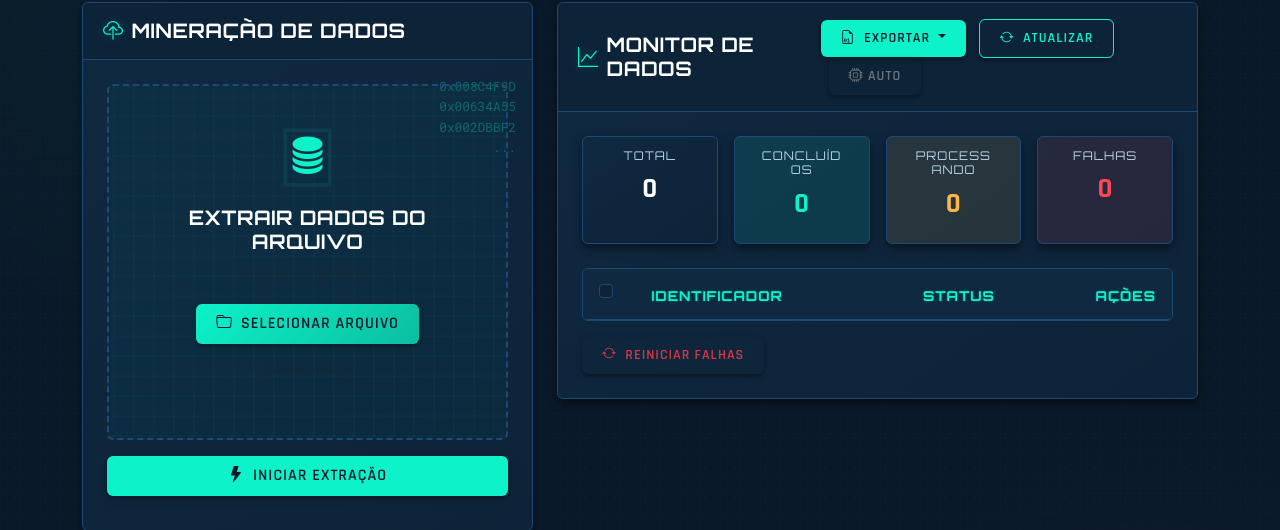
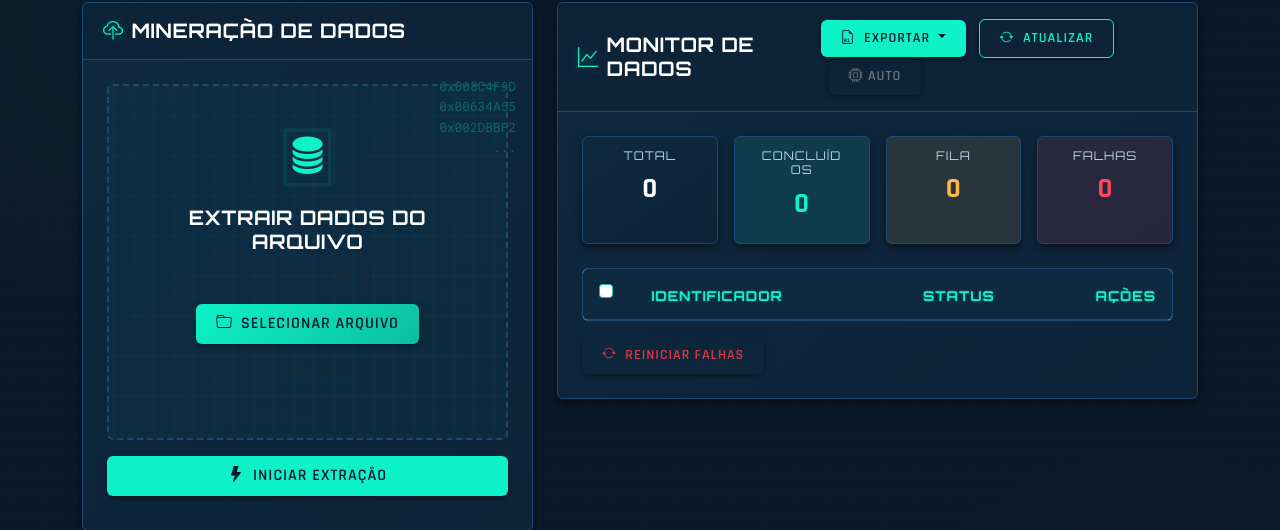
Before and after one commit to LucasAgroTech/cnpjdev, a FastAPI app: page / in a window 1280 px wide; the page is wider, and only the part inside the window is pictured. Shown: the part 207-737 px from the top of that part. Run offline with FastAPI, Linux system fonts and the light colour scheme; data that the repository does not hold is empty.

Commit message:
commitando

```diff
--- a/templates/index.html
+++ b/templates/index.html
@@ -350,6 +350,7 @@
             font-family: 'Roboto Mono', monospace;
             letter-spacing: 0.5px;
             box-shadow: var(--shadow-sm);
+            display: inline-block;
         }
 
         .bg-success {
@@ -377,7 +378,7 @@
             overflow-y: auto;
             border-radius: var(--border-radius);
             box-shadow: inset 0 0 5px rgba(0, 0, 0, 0.2);
-            background-color: var(--surface-dark);
+            background-color: white;
             border: 1px solid var(--border);
             position: relative;
         }
@@ -401,11 +402,11 @@
         }
 
         .table tbody td {
-            color: white;
             border-top: 1px solid var(--border);
             padding: 0.75rem 1rem;
             font-family: 'Rajdhani', sans-serif;
             font-weight: 500;
+            background-color: rgba(255, 255, 255, 0.9);
         }
 
         .table-hover tbody tr {
@@ -413,7 +414,11 @@
         }
 
         .table-hover tbody tr:hover {
-            background-color: rgba(13, 242, 201, 0.15);
+            background-color: rgba(13, 242, 201, 0.2);
+        }
+
+        .table-hover tbody tr:hover td {
+            background-color: rgba(255, 255, 255, 0.95);
         }
 
         .form-control {
@@ -447,8 +452,8 @@
 
         .form-check-input {
             cursor: pointer;
-            background-color: var(--surface-dark);
-            border: 1px solid var(--border);
+            background-color: white;
+            border: 1px solid var(--primary-dark);
         }
 
         .form-check-input:checked {
@@ -825,7 +830,7 @@
                             <div class="col-6 col-md-3">
                                 <div class="card stat-card" style="background: rgba(255, 182, 72, 0.1);">
                                     <div class="card-body text-center py-3">
-                                        <h6 class="card-subtitle mb-1">PROCESSANDO</h6>
+                                        <h6 class="card-subtitle mb-1">FILA</h6>
                                         <p class="card-text" style="color: var(--warning);" id="processing-count">0</p>
                                     </div>
                                 </div>
@@ -1013,7 +1018,8 @@
                     // Célula do CNPJ
                     const tdCnpj = document.createElement('td');
                     const span = document.createElement('span');
-                    span.className = 'fw-bold text-white';
+                    span.className = 'fw-bold text-dark';
+                    span.style.color = "#001428";
                     span.textContent = formattedCNPJ;
                     tdCnpj.appendChild(span);
 
```
